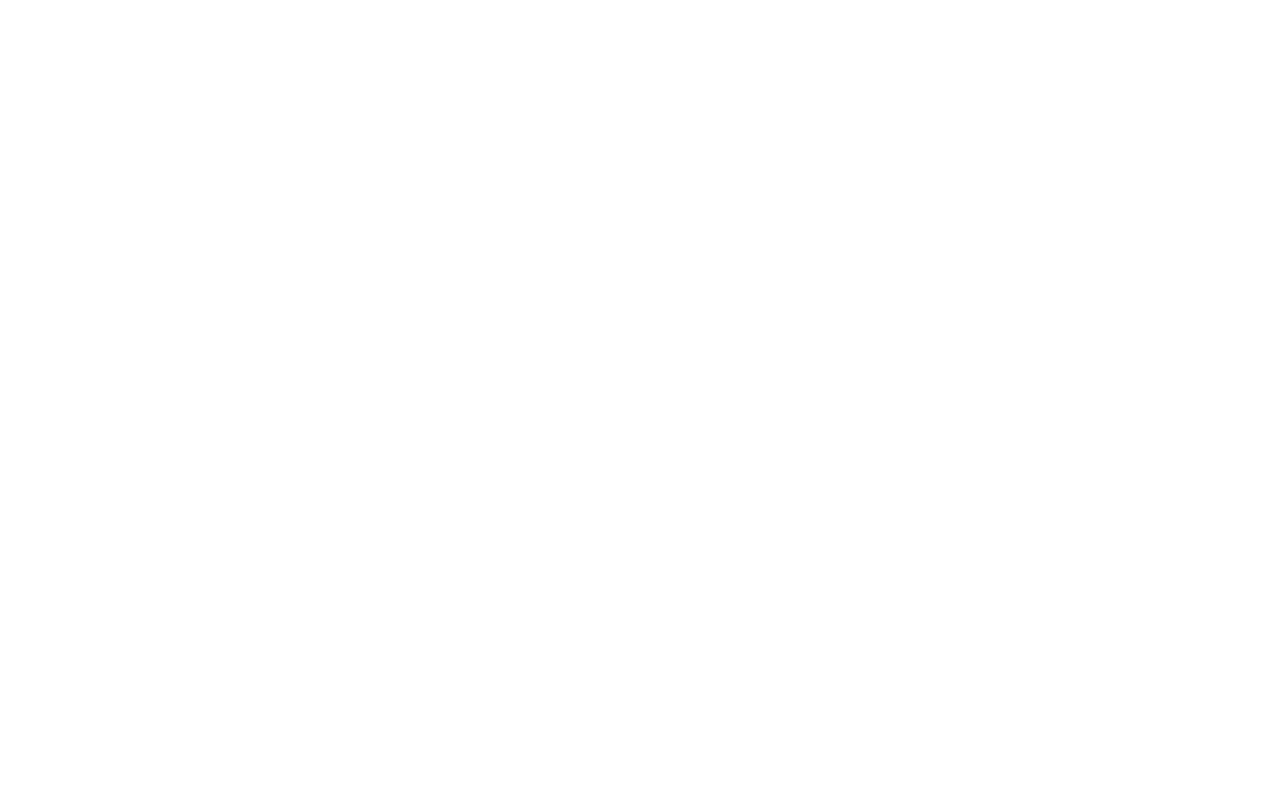
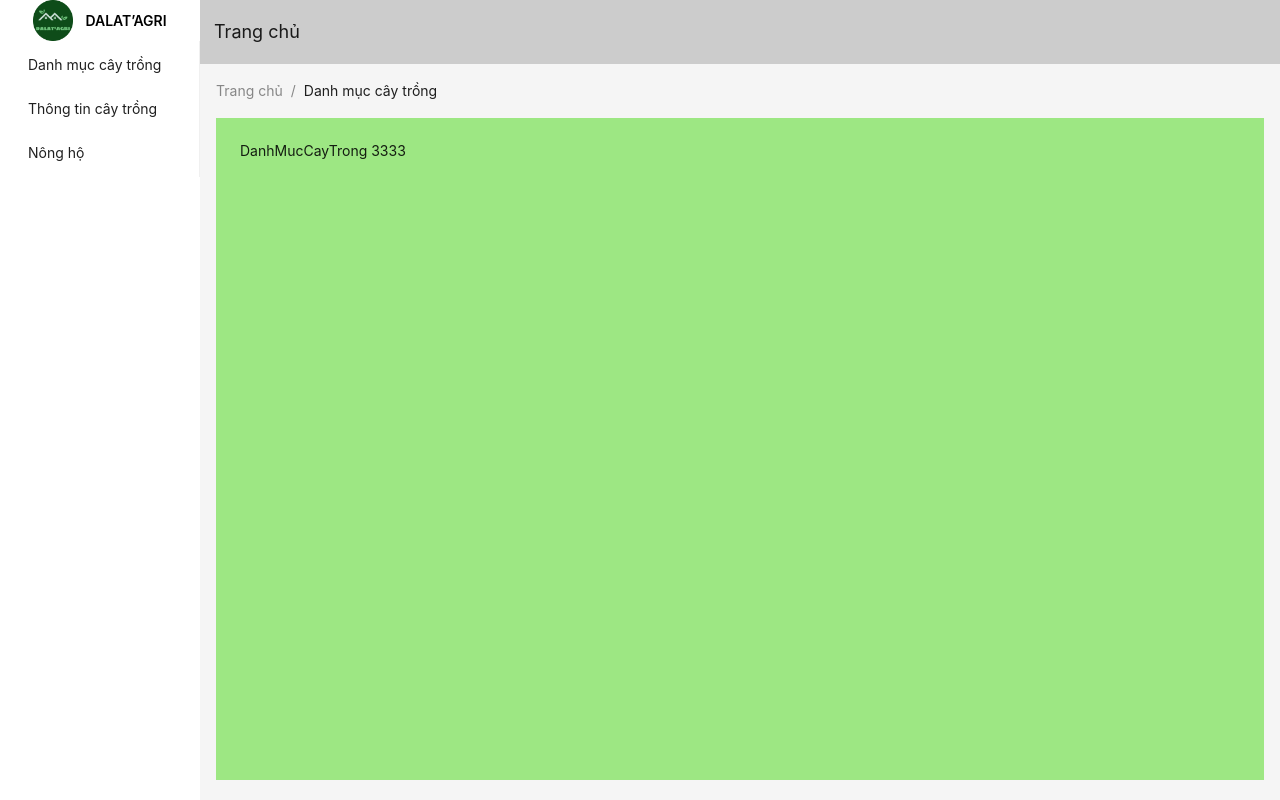
Before and after one commit to huyenpt21/dalat-agri, a React (Create React App) app: page /danh-muc-cay-trong in a window 1280 px wide. Before the commit this address had no page. Built offline with nearby package versions, Linux system fonts and the light colour scheme; the HTML template or start-up script is replaced by a standard one.

Commit message:
setup router

```diff
--- a/src/App.js
+++ b/src/App.js
@@ -1,10 +1,15 @@
-import { BrowserRouter } from "react-router-dom";
-import RouterElement from "./router";
+import { BrowserRouter, Route, Routes } from "react-router-dom";
+import DanhMucCayTrong from "./component/danhMuc CayTrong";
+import LayoutMain from "./component/layout";
 
 function App() {
   return (
     <BrowserRouter>
-      <RouterElement />
+      <Routes>
+        <Route path="/" element={<LayoutMain />}>
+          <Route path="danh-muc-cay-trong" element={<DanhMucCayTrong />} />
+        </Route>
+      </Routes>
     </BrowserRouter>
   );
 }
--- /dev/null
+++ b/src/component/danhMuc CayTrong/index.jsx
@@ -0,0 +1,5 @@
+import React from "react";
+
+export default function DanhMucCayTrong() {
+  return <div>DanhMucCayTrong 3333</div>;
+}
--- a/src/component/layout/index.jsx
+++ b/src/component/layout/index.jsx
@@ -1,9 +1,16 @@
 import { Breadcrumb, Layout, Menu } from "antd";
 import React from "react";
 import logo from "./image 2.png";
+import { Outlet, useNavigate } from "react-router-dom";
 const { Header, Content, Sider } = Layout;
 
 export default function LayoutMain() {
+  const navigate = useNavigate();
+  const handleClickMenu = (value) => {
+    if (value.key === "danh-muc-cay-trong") {
+      navigate(value.key);
+    }
+  };
   return (
     <Layout style={{ minHeight: "100vh" }}>
       <Sider>
@@ -24,13 +31,16 @@
         </div>
         <Menu
           theme="light"
-          defaultSelectedKeys={["1"]}
           mode="inline"
           items={[
-            { label: "Danh mục cây trồng", key: "1" },
+            {
+              label: "Danh mục cây trồng",
+              key: "danh-muc-cay-trong",
+            },
             { label: "Thông tin cây trồng", key: "2" },
             { label: "Nông hộ", key: "3" },
           ]}
+          onClick={handleClickMenu}
         />
       </Sider>
       <Layout className="site-layout">
@@ -39,8 +49,14 @@
         </Header>
         <Content style={{ margin: "0 16px" }}>
           <Breadcrumb style={{ margin: "16px 0" }}>
-            <Breadcrumb.Item>Trang chủ</Breadcrumb.Item>
-            <Breadcrumb.Item>Bill</Breadcrumb.Item>
+            <Breadcrumb.Item
+              onClick={() => {
+                navigate("/");
+              }}
+            >
+              Trang chủ
+            </Breadcrumb.Item>
+            <Breadcrumb.Item>Danh mục cây trồng</Breadcrumb.Item>
           </Breadcrumb>
           <div
             style={{
@@ -49,7 +65,7 @@
               background: "#9DE783",
             }}
           >
-            Bill is a cat.
+            <Outlet />
           </div>
         </Content>
       </Layout>
--- a/src/router.js
+++ /dev/null
@@ -1,26 +0,0 @@
-import { useRoutes } from "react-router-dom";
-import LayoutMain from "./component/layout";
-
-export default function RouterElement() {
-  const routes = useRoutes([
-    {
-      path: "/",
-      element: <LayoutMain />,
-      //   children: [
-      //     {
-      //       index: true,
-      //       element: <HomePage />,
-      //     },
-      //   ],
-    },
-    // {
-    //   path: "",
-    //   element: <LoginPage isLogin={true} />,
-    // },
-    // {
-    //   path: "/register",
-    //   element: <LoginPage isLogin={false} />,
-    // },
-  ]);
-  return routes;
-}
```
Also changed, not shown: 1 other file (tests, documents, lock files or other folders).
